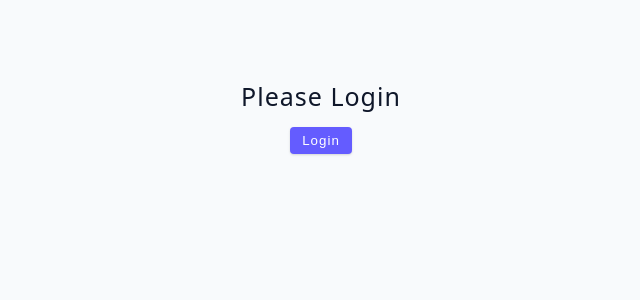
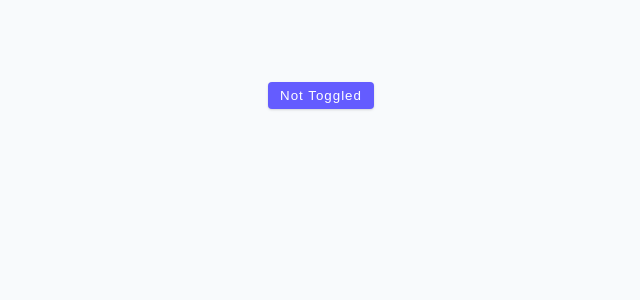
Before and after one commit to Radexman/advanced-react, a React (Vite) app: page / in a window 1280 px wide. Shown: the top 300 px of the page, without its empty margins (319-959 px from the left). Built offline with nearby package versions, Linux system fonts and the light colour scheme.

Commit message:
Cleanup Challenge

```diff
--- a/src/App.jsx
+++ b/src/App.jsx
@@ -1,4 +1,4 @@
-import Starter from './tutorial/Conditional Rendering/07-user-challenge';
+import Starter from './tutorial/useEffect/04-cleanup-function';
 
 function App() {
 	return (
--- a/src/tutorial/useEffect/04-cleanup-function.jsx
+++ b/src/tutorial/useEffect/04-cleanup-function.jsx
@@ -1,5 +1,32 @@
+import { useState, useEffect } from 'react';
+
 const CleanupFunction = () => {
-	return <h1>Cleanup Function</h1>;
+	const [isToggled, setIsToggled] = useState(false);
+
+	const handleToggle = () => {
+		setIsToggled(!isToggled);
+	};
+
+	return (
+		<div>
+			{isToggled && <SecondComponent />}
+			<button
+				type='button'
+				className='btn'
+				onClick={handleToggle}
+			>
+				{isToggled ? 'toggled' : 'not toggled'}
+			</button>
+		</div>
+	);
+};
+
+const SecondComponent = () => {
+	useEffect(() => {
+		console.log('Second Component Loaded');
+	}, []);
+
+	return <h2>Second Component</h2>;
 };
 
 export default CleanupFunction;
```
